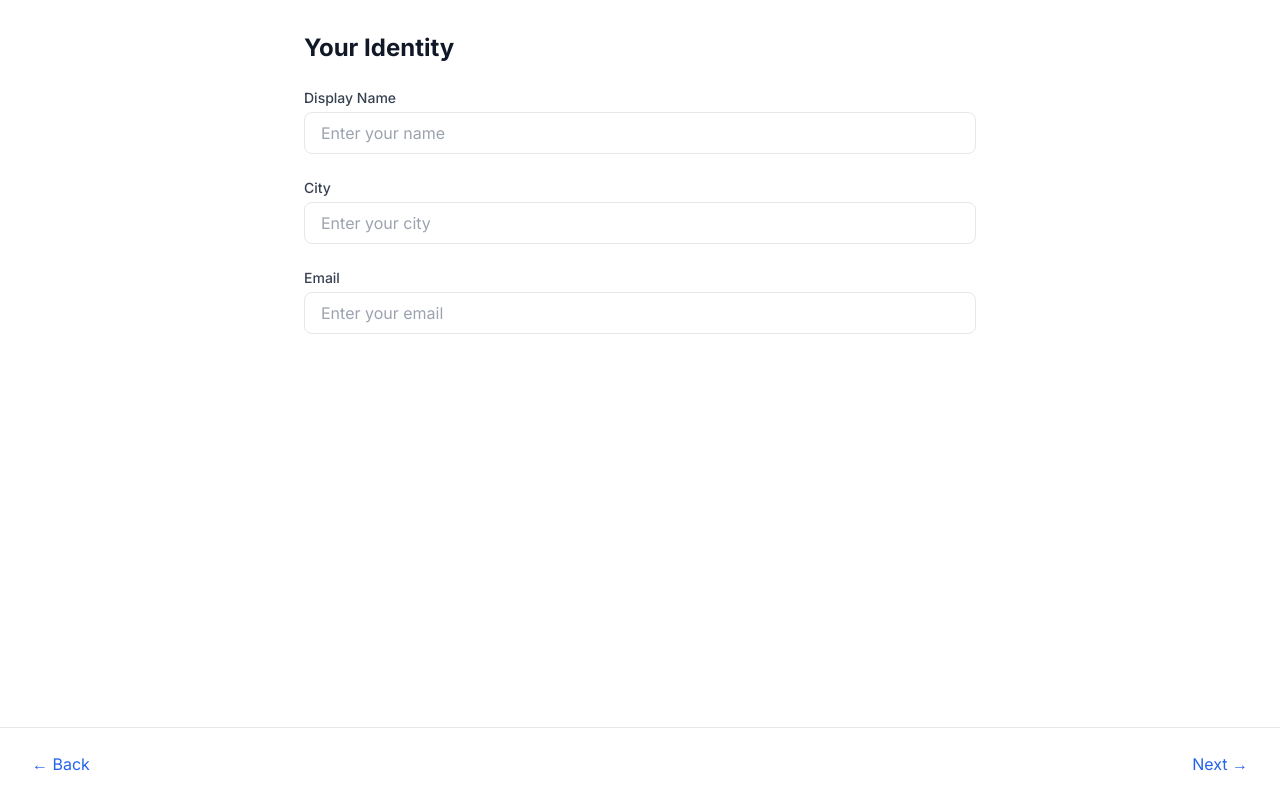
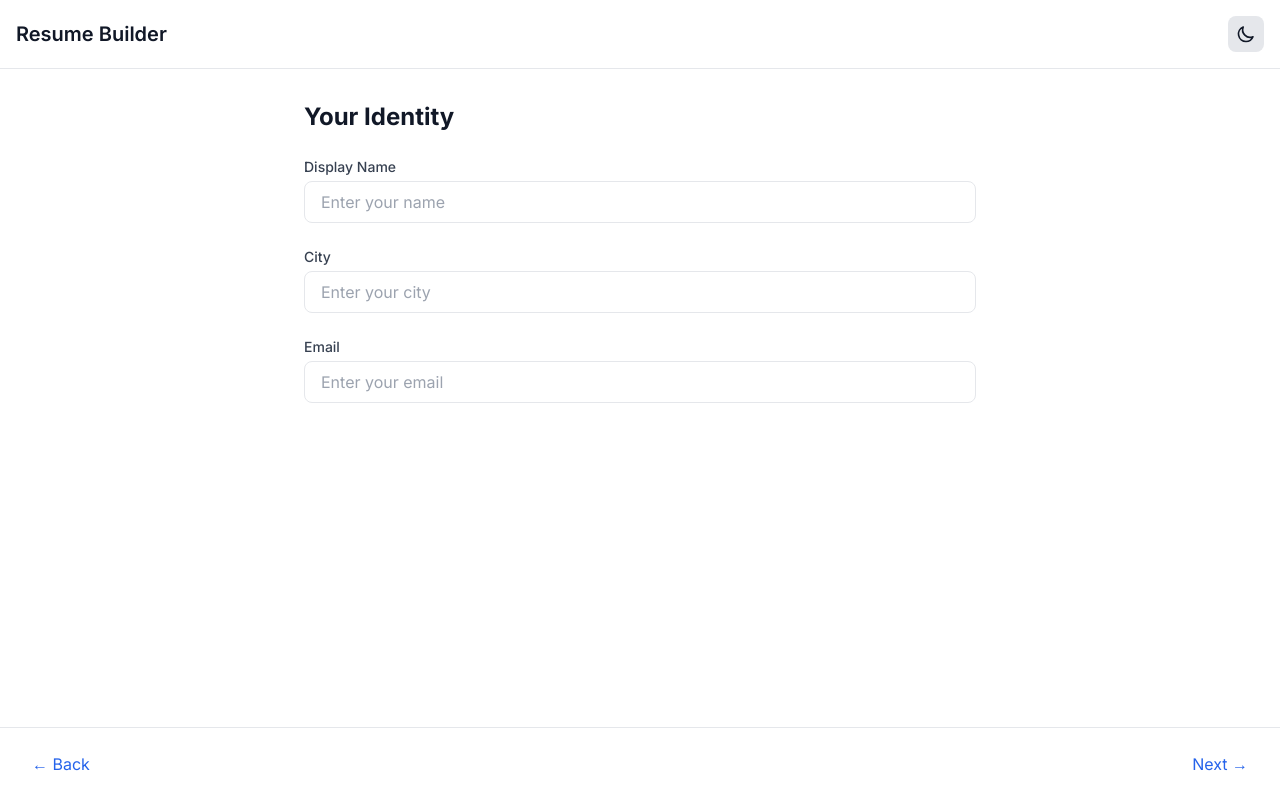
Before and after one commit to aadjones/resume, a Next.js app: page /wizard/identity in a window 1280 px wide. Built offline with nearby package versions, Linux system fonts and the light colour scheme.

Commit message:
hook up theming

```diff
--- a/app/components/ThemeToggle.tsx
+++ b/app/components/ThemeToggle.tsx
@@ -3,11 +3,10 @@
 import { useTheme } from 'next-themes';
 import { useEffect, useState } from 'react';
 
-export function ThemeToggle() {
+export default function ThemeToggle() {
+  const [mounted, setMounted] = useState(false);
   const { theme, setTheme } = useTheme();
-  const [mounted, setMounted] = useState(false);
 
-  // Avoid hydration mismatch
   useEffect(() => {
     setMounted(true);
   }, []);
@@ -19,20 +18,38 @@ export function ThemeToggle() {
   return (
     <button
       onClick={() => setTheme(theme === 'dark' ? 'light' : 'dark')}
-      className="p-2 rounded-md hover:bg-gray-100 dark:hover:bg-gray-800"
+      className="p-2 rounded-lg bg-gray-200 dark:bg-gray-700 hover:bg-gray-300 dark:hover:bg-gray-600 transition-colors"
       aria-label="Toggle theme"
     >
       {theme === 'dark' ? (
-        <svg className="w-5 h-5" fill="currentColor" viewBox="0 0 20 20">
+        <svg
+          className="w-5 h-5 text-yellow-500"
+          fill="none"
+          stroke="currentColor"
+          viewBox="0 0 24 24"
+          xmlns="http://www.w3.org/2000/svg"
+        >
           <path
-            fillRule="evenodd"
-            d="M10 2a1 1 0 011 1v1a1 1 0 11-2 0V3a1 1 0 011-1zm4 8a4 4 0 11-8 0 4 4 0 018 0zm-.464 4.95l.707.707a1 1 0 001.414-1.414l-.707-.707a1 1 0 00-1.414 1.414zm2.12-10.607a1 1 0 010 1.414l-.706.707a1 1 0 11-1.414-1.414l.707-.707a1 1 0 011.414 0zM17 11a1 1 0 100-2h-1a1 1 0 100 2h1zm-7 4a1 1 0 011 1v1a1 1 0 11-2 0v-1a1 1 0 011-1zM5.05 6.464A1 1 0 106.465 5.05l-.708-.707a1 1 0 00-1.414 1.414l.707.707zm1.414 8.486l-.707.707a1 1 0 01-1.414-1.414l.707-.707a1 1 0 011.414 1.414zM4 11a1 1 0 100-2H3a1 1 0 000 2h1z"
-            clipRule="evenodd"
+            strokeLinecap="round"
+            strokeLinejoin="round"
+            strokeWidth={2}
+            d="M12 3v1m0 16v1m9-9h-1M4 12H3m15.364 6.364l-.707-.707M6.343 6.343l-.707-.707m12.728 0l-.707.707M6.343 17.657l-.707.707M16 12a4 4 0 11-8 0 4 4 0 018 0z"
           />
         </svg>
       ) : (
-        <svg className="w-5 h-5" fill="currentColor" viewBox="0 0 20 20">
-          <path d="M17.293 13.293A8 8 0 016.707 2.707a8.001 8.001 0 1010.586 10.586z" />
+        <svg
+          className="w-5 h-5 text-gray-900"
+          fill="none"
+          stroke="currentColor"
+          viewBox="0 0 24 24"
+          xmlns="http://www.w3.org/2000/svg"
+        >
+          <path
+            strokeLinecap="round"
+            strokeLinejoin="round"
+            strokeWidth={2}
+            d="M20.354 15.354A9 9 0 018.646 3.646 9.003 9.003 0 0012 21a9.003 9.003 0 008.354-5.646z"
+          />
         </svg>
       )}
     </button>
--- a/app/layout.tsx
+++ b/app/layout.tsx
@@ -1,13 +1,12 @@
-import type { Metadata } from "next";
-import { Inter } from "next/font/google";
-import "./globals.css";
-import { ThemeProvider } from "next-themes";
+import './globals.css';
+import { Inter } from 'next/font/google';
+import { ThemeProvider } from 'next-themes';
 
-const inter = Inter({ subsets: ["latin"] });
+const inter = Inter({ subsets: ['latin'] });
 
-export const metadata: Metadata = {
-  title: "Capitalism Survival Guide",
-  description: "Generate your survival resume",
+export const metadata = {
+  title: 'Resume Builder',
+  description: 'Build your professional resume',
 };
 
 export default function RootLayout({
@@ -17,8 +16,8 @@ export default function RootLayout({
 }) {
   return (
     <html lang="en" suppressHydrationWarning>
-      <body className={`${inter.className} bg-white dark:bg-gray-900 text-gray-900 dark:text-gray-100`}>
-        <ThemeProvider attribute="class" defaultTheme="system" enableSystem>
+      <body className={inter.className}>
+        <ThemeProvider attribute="class">
           {children}
         </ThemeProvider>
       </body>
--- a/app/wizard/layout.tsx
+++ b/app/wizard/layout.tsx
@@ -4,6 +4,7 @@ import { Slot } from '@radix-ui/react-slot';
 import { useRouter } from 'next/navigation';
 import Link from 'next/link';
 import { WizardProvider, useWizard } from '../context/WizardContext';
+import ThemeToggle from '../components/ThemeToggle';
 
 const steps = ['industry', 'identity', 'content', 'review'] as const;
 type Step = typeof steps[number];
@@ -36,7 +37,11 @@ function WizardLayoutContent({
   const isNextDisabled = isLastStep || (isFirstStep && !state.industry);
 
   return (
-    <div className="min-h-screen flex flex-col">
+    <div className="min-h-screen flex flex-col bg-white dark:bg-gray-900 text-gray-900 dark:text-gray-100">
+      <header className="border-b p-4 flex justify-between items-center">
+        <h1 className="text-xl font-semibold">Resume Builder</h1>
+        <ThemeToggle />
+      </header>
       <main className="flex-1 p-8">
         {children}
       </main>
@@ -46,7 +51,7 @@ function WizardLayoutContent({
           className={`px-4 py-2 rounded ${
             isFirstStep
               ? 'text-gray-400 cursor-not-allowed'
-              : 'text-blue-600 hover:text-blue-800'
+              : 'text-blue-600 hover:text-blue-800 dark:text-blue-400 dark:hover:text-blue-300'
           }`}
           disabled={isFirstStep}
         >
@@ -57,7 +62,7 @@ function WizardLayoutContent({
           className={`px-4 py-2 rounded ${
             isNextDisabled
               ? 'text-gray-400 cursor-not-allowed'
-              : 'text-blue-600 hover:text-blue-800'
+              : 'text-blue-600 hover:text-blue-800 dark:text-blue-400 dark:hover:text-blue-300'
           }`}
           disabled={isNextDisabled}
         >
--- a/tailwind.config.js
+++ b/tailwind.config.js
@@ -1,13 +1,19 @@
 /** @type {import('tailwindcss').Config} */
 module.exports = {
-  darkMode: 'class',
   content: [
     './pages/**/*.{js,ts,jsx,tsx,mdx}',
     './components/**/*.{js,ts,jsx,tsx,mdx}',
     './app/**/*.{js,ts,jsx,tsx,mdx}',
   ],
+  darkMode: 'class',
   theme: {
-    extend: {},
+    extend: {
+      backgroundImage: {
+        'gradient-radial': 'radial-gradient(var(--tw-gradient-stops))',
+        'gradient-conic':
+          'conic-gradient(from 180deg at 50% 50%, var(--tw-gradient-stops))',
+      },
+    },
   },
   plugins: [],
 }
```
